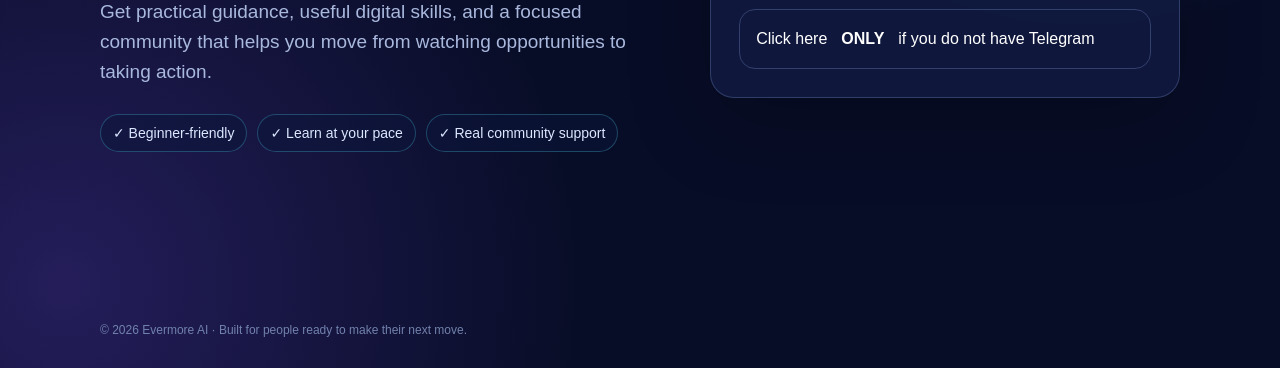
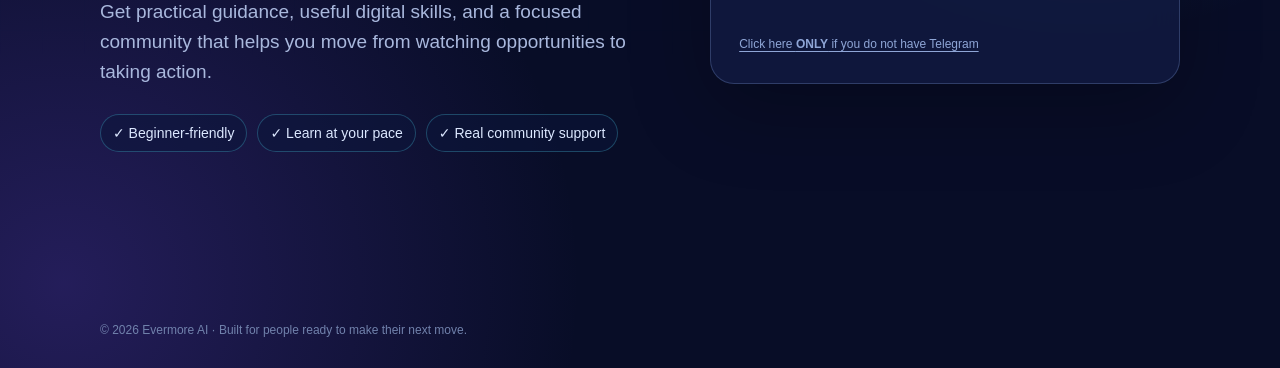
Before and after one commit to bigscott029-cloud/landing-page, a plain HTML site: page index.html in a window 1280 px wide. Shown: the part 474-842 px from the top of the page. Drawn offline with Linux system fonts and the light colour scheme.

Commit message:
Style WhatsApp fallback as plain link

```diff
--- a/index.html
+++ b/index.html
@@ -44,6 +44,8 @@
     .option strong { display: block; }
     .option small { color: var(--muted); }
     .arrow { margin-left: auto; color: var(--cyan); font-size: 22px; }
+    .whatsapp-fallback { display: inline-block; margin-top: 12px; color: #8fa6d7; font-size: 12px; text-underline-offset: 3px; }
+    .whatsapp-fallback:hover, .whatsapp-fallback:focus-visible { color: var(--cyan); }
     .note { margin-top: 18px !important; font-size: 12px; }
     footer { margin-top: 30px; color: #7182ac; font-size: 12px; }
     @media (max-width: 760px) { main { padding-top: 24px; } .layout { grid-template-columns: 1fr; gap: 28px; min-height: auto; padding-top: 54px; } h1 { font-size: clamp(42px, 14vw, 64px); } .lead { font-size: 17px; } }
@@ -67,7 +69,7 @@
           <a href="https://t.me/everaiafrica_bot" class="option telegram" data-track-click data-track-handoff data-track-label="Telegram handoff"><span class="icon" aria-hidden="true">➤</span><span><strong>Use Telegram To Get Started</strong><small>Get In Touch With An Active Agent On Telegram To Get Started And Join The Community, Active 24/7 To</small></span><span class="arrow" aria-hidden="true">→</span></a>
         </div>
           <br>
-          <a href="https://wa.me/2349078501664?text=Hello%2C+I+am+interested+in+getting+started+with+EverAi" class="option" data-track-click data-track-handoff data-track-label="WhatsApp direct message handoff">Click here <strong>ONLY</strong> if you do not have Telegram</a>
+          <a href="https://wa.me/2349078501664?text=Hello%2C+I+am+interested+in+getting+started+with+EverAi" class="whatsapp-fallback" data-track-click data-track-handoff data-track-label="WhatsApp direct message handoff">Click here <strong>ONLY</strong> if you do not have Telegram</a>
       </section>
       </div>
     <footer>© 2026 Evermore AI · Built for people ready to make their next move.</footer>
```
